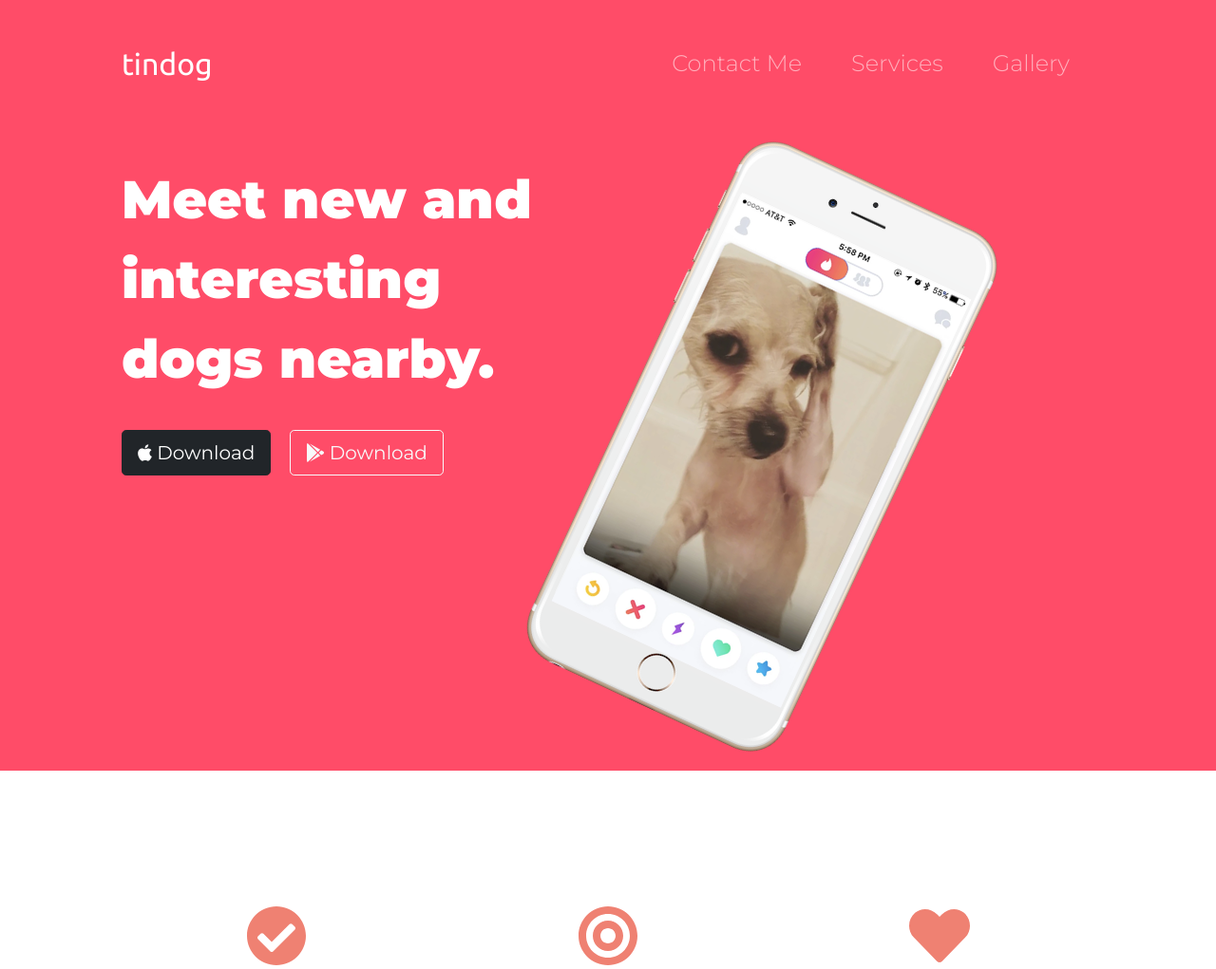
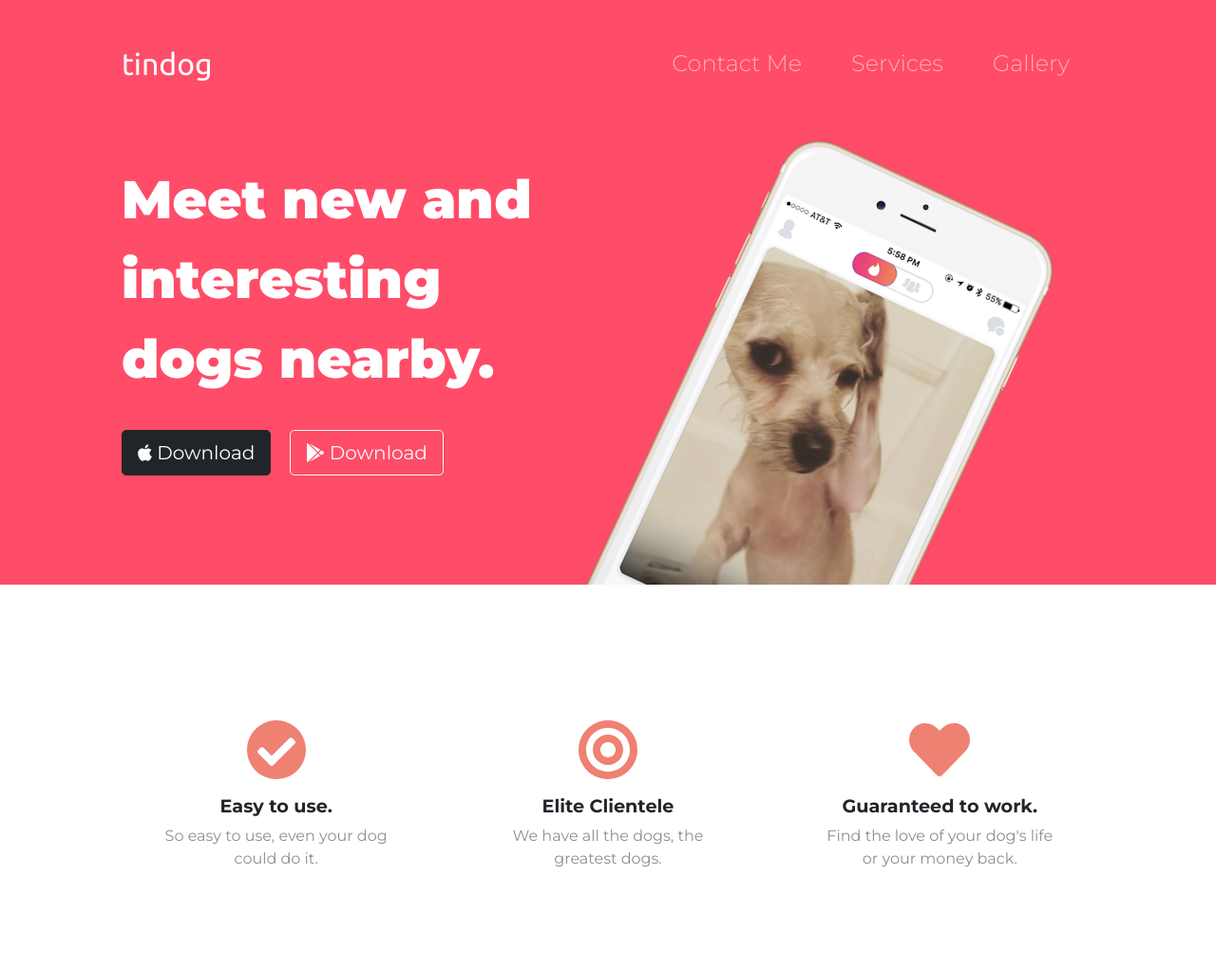
Before and after one commit to liudmylai/BT_TinDog, a plain HTML site: page index.html in a window 1280 px wide. Shown: the top 1021 px of the page at 95% size. Drawn offline with nearby package versions, Linux system fonts and the light colour scheme.

Commit message:
set title image position

```diff
--- a/css/styles.css
+++ b/css/styles.css
@@ -7,7 +7,7 @@
     color: #fff;
 }
 .container-fluid {
-    padding: 3% 10%;
+    padding: 3% 10% 7%;
 }
 h1 {
     font-size: 3.5rem;
@@ -52,13 +52,20 @@ p {
 }
 
  /* Title Image */
+ #title-image-container {
+     position: relative;
+ }
  .title-image {
     transform: rotate(25deg);
     width: 60%;
+    position: absolute;
+    right: 30%;
 }
 /* Feature Section */
  #features {
     padding: 7% 10%;
+    background-color: #fff;
+    position: relative;
 }
 .feature-box {
     text-align: center;
--- a/index.html
+++ b/index.html
@@ -59,7 +59,7 @@
           <button type="button" class="btn btn-dark btn-lg download-button"><i class="fab fa-apple"></i> Download</button>
           <button type="button" class="btn btn-outline-light btn-lg download-button"><i class="fab fa-google-play"></i> Download</button>
         </div>
-        <div class="col-lg-6">
+        <div class="col-lg-6" id="title-image-container">
           <img class="title-image" src="images/iphone6.png" alt="iphone-mockup">
         </div>
       </div>
```
